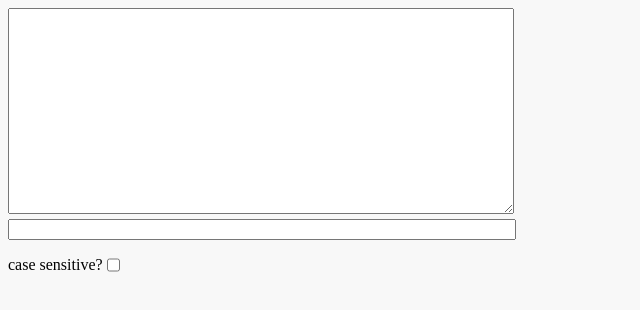
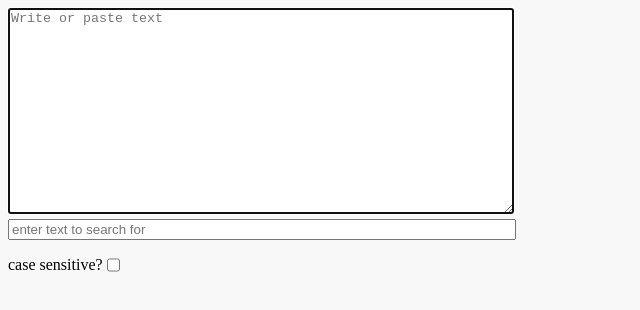
Before and after one commit to jotasenator/text-searcher-react, a React (Create React App) app: page / in a window 1280 px wide. Shown: the top 310 px of the page, without its empty margins (0-640 px from the left). Built offline with nearby package versions, Linux system fonts and the light colour scheme.

Commit message:
Set autoFocus and placeholder

```diff
--- a/src/components/Highlighter.js
+++ b/src/components/Highlighter.js
@@ -21,12 +21,15 @@ const Highlighter = () => {
       <textarea
         data-testid="source-text"
         value={text}
+        autoFocus={true}
+        placeholder='Write or paste text'
         onChange={handleChangeParagraph}
         />
       <input
         className='word-input'
         data-testid="search-term"
         value={word}
+        placeholder='enter text to search for'
         onChange={handleChangeWord}
       />
 
```
